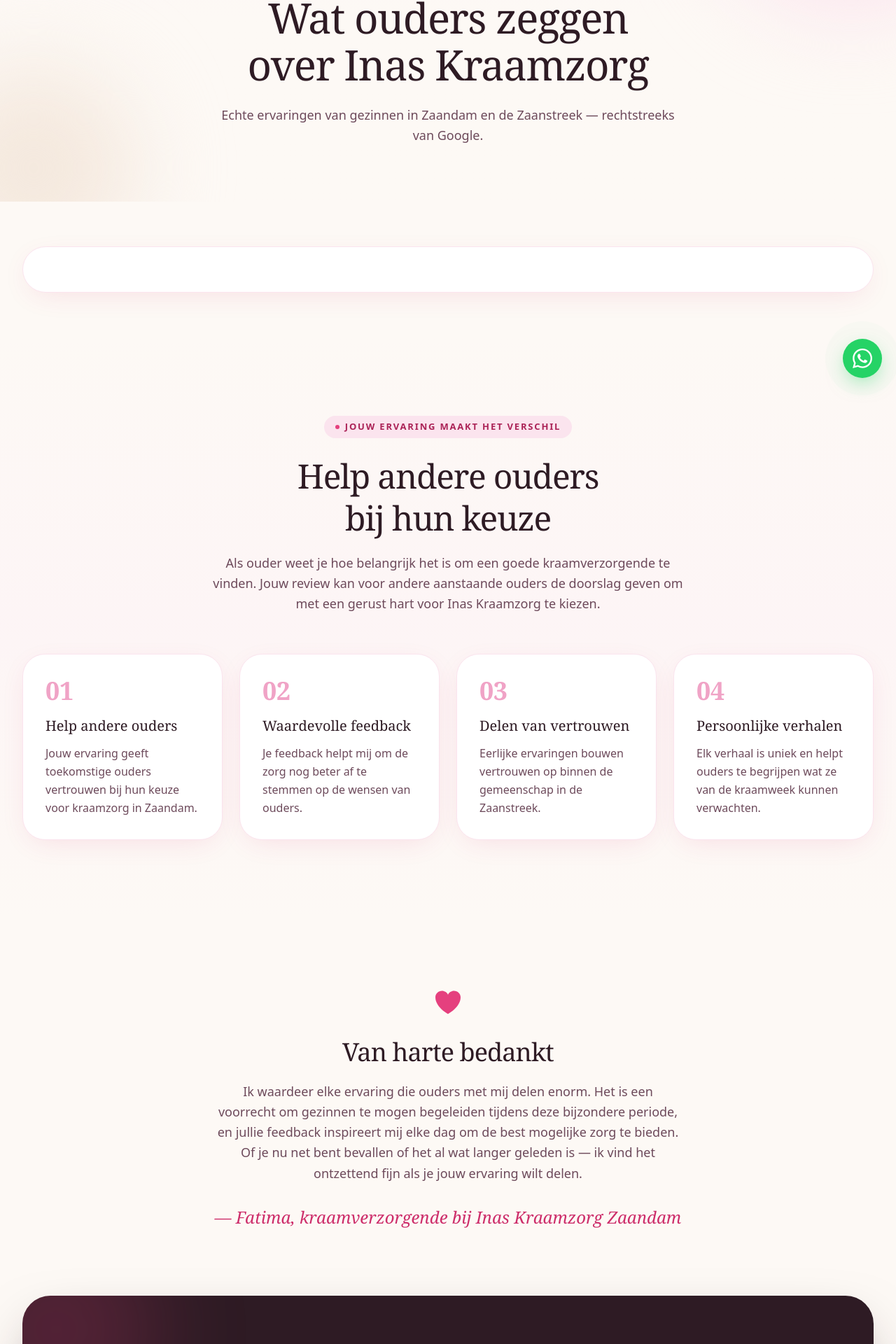
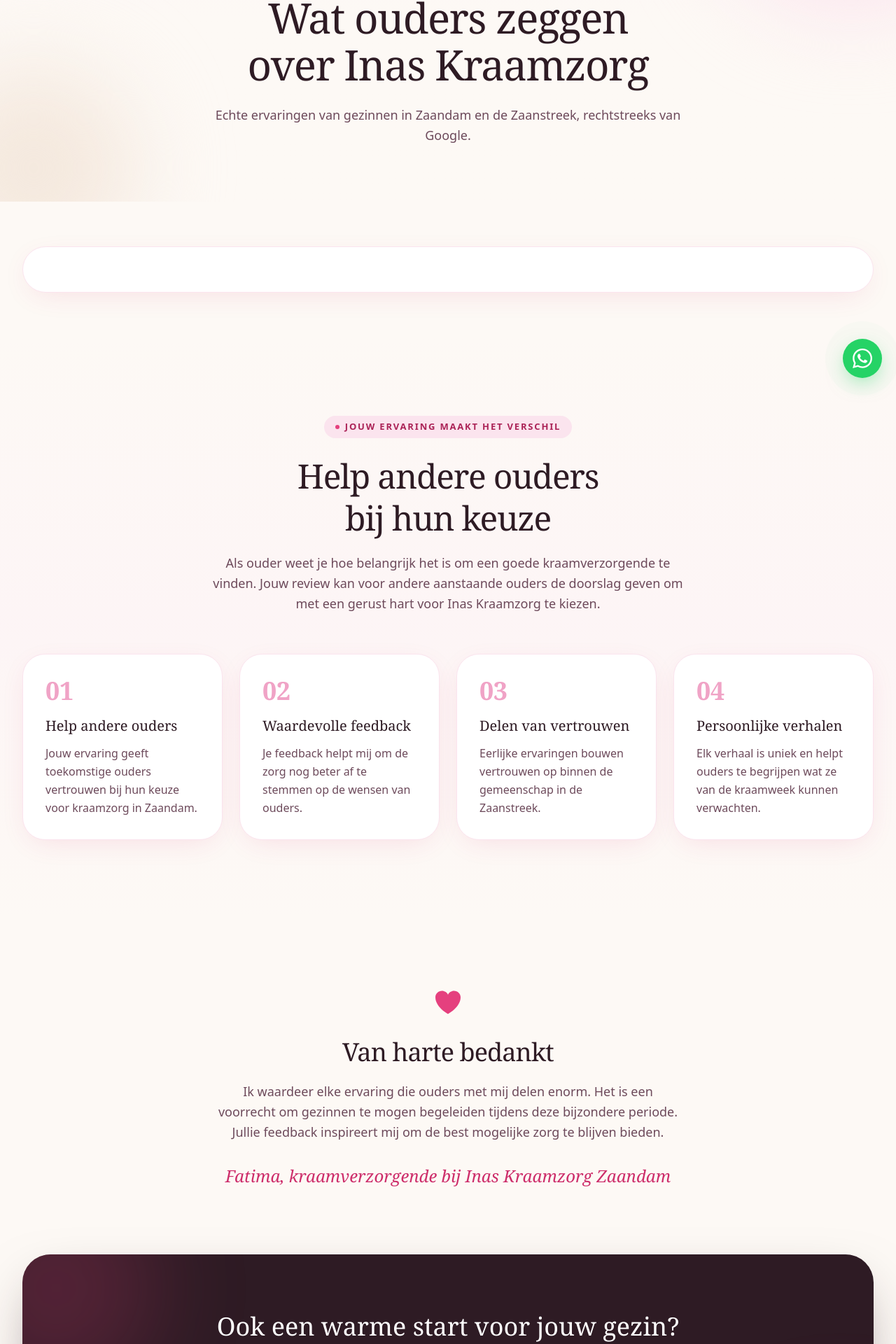
Before and after one commit to Maximustopdeals/Inas-Kraamzorg, a Next.js app: page /reviews in a window 1280 px wide. Shown: the part 240-2160 px from the top of the page at 70% size. Built offline with nearby package versions, Linux system fonts and the light colour scheme.

Commit message:
Update page title and improve text clarity

```diff
--- a/app/reviews/page.tsx
+++ b/app/reviews/page.tsx
@@ -4,7 +4,7 @@ import ElfsightReviews from "@/components/elfsight-reviews";
 import { CtaBanner, Eyebrow, PageHero } from "@/components/ui";
 
 export const metadata: Metadata = {
-  title: "Reviews — Ervaringen van ouders over kraamzorg in Zaandam",
+  title: "Reviews | Ervaringen van ouders over kraamzorg in Zaandam",
   description:
     "Lees de Google-reviews van ouders over Inas Kraamzorg in Zaandam. Ontdek waarom gezinnen in de Zaanstreek kiezen voor de persoonlijke begeleiding van kraamverzorgster Fatima.",
   alternates: { canonical: "/reviews/" },
@@ -35,7 +35,7 @@ export default function ReviewsPage() {
       <PageHero
         eyebrow="Reviews"
         title="Wat ouders zeggen over Inas Kraamzorg"
-        intro="Echte ervaringen van gezinnen in Zaandam en de Zaanstreek — rechtstreeks van Google."
+        intro="Echte ervaringen van gezinnen in Zaandam en de Zaanstreek, rechtstreeks van Google."
       />
 
       {/* Google Reviews widget */}
@@ -112,15 +112,13 @@ export default function ReviewsPage() {
           <p className="mx-auto mt-5 max-w-2xl text-lg leading-relaxed text-plum-500">
             Ik waardeer elke ervaring die ouders met mij delen enorm. Het is
             een voorrecht om gezinnen te mogen begeleiden tijdens deze
-            bijzondere periode, en jullie feedback inspireert mij elke dag om
-            de best mogelijke zorg te bieden. Of je nu net bent bevallen of het
-            al wat langer geleden is — ik vind het ontzettend fijn als je jouw
-            ervaring wilt delen.
+            bijzondere periode. Jullie feedback inspireert mij om de best
+            mogelijke zorg te blijven bieden.
           </p>
         </Reveal>
         <Reveal delay={300}>
           <p className="font-display mt-8 text-2xl font-medium text-rose-600 italic">
-            — Fatima, kraamverzorgende bij Inas Kraamzorg Zaandam
+            Fatima, kraamverzorgende bij Inas Kraamzorg Zaandam
           </p>
         </Reveal>
       </section>
```
